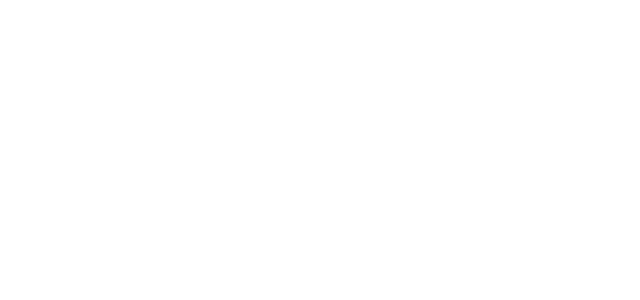
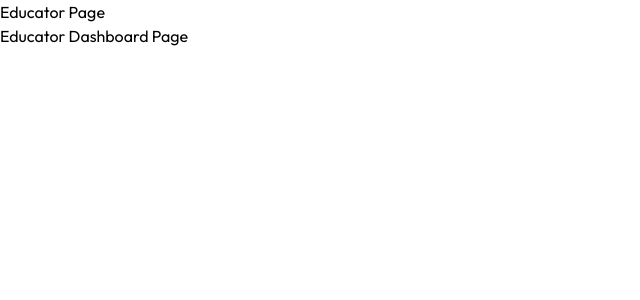
Before and after one commit to MarcusJadhav/LMS, a React (Vite) app: page /educator/educator in a window 1280 px wide. Before the commit this address had no page. Shown: the top 300 px of the page, without its empty margins (0-640 px from the left). Built offline with nearby package versions, Linux system fonts and the light colour scheme.

Commit message:
Routes added

```diff
--- a/src/App.jsx
+++ b/src/App.jsx
@@ -1,12 +1,37 @@
 import React from 'react'
 import { Route, Routes } from 'react-router-dom'
 import Home from './pages/student/Home'
+import CourseDetails from './pages/student/CourseDetails'
+import CoursesList from './pages/student/CoursesList'
+import MyEnrollments from './pages/student/MyEnrollments'
+import Player from './pages/student/Player'
+import Loading from './components/student/Loading'
+import Educator from './pages/educator/Educator'
+import Dashboard from './pages/educator/Dashboard'
+import AddCourse from './pages/educator/AddCourse'
+import MyCourses from './pages/educator/MyCourses'
+import StudentsEnrolled from './pages/educator/StudentsEnrolled'
 
 const App = () => {
   return (
     <div>
       <Routes>
-        <Route path="/" element={<Home />} />
+        <Route path='/' element={<Home />} />
+        <Route path='/course-list' element={<CoursesList />} />
+        <Route path='/course-list/:input' element={<CoursesList />} />
+        <Route path='/course/:id' element={<CourseDetails />} />
+        <Route path='/my-enrollments' element={<MyEnrollments />} />
+        <Route path='/player/:courseId' element={<Player />} />
+        <Route path='/loading/:path' element={<Loading />} />
+
+      <Route path='/educator' element={<Educator />}>
+      <Route path='educator' element={<Dashboard />} />
+      <Route path='add-course' element={<AddCourse />} />
+      <Route path='my-courses' element={<MyCourses />} />
+      <Route path='student-enrolled' element={<StudentsEnrolled />} />
+      </Route>
+
+
       </Routes>
     </div>
   )
--- a/src/pages/educator/Educator.jsx
+++ b/src/pages/educator/Educator.jsx
@@ -1,9 +1,14 @@
 import React from 'react'
+import { Outlet } from 'react-router-dom'
 
 const Educator = () => {
   return (
     <div>
         <h1>Educator Page</h1>
+        <div>
+           <Outlet />
+        </div>
+
     </div>
   )
 }
```
